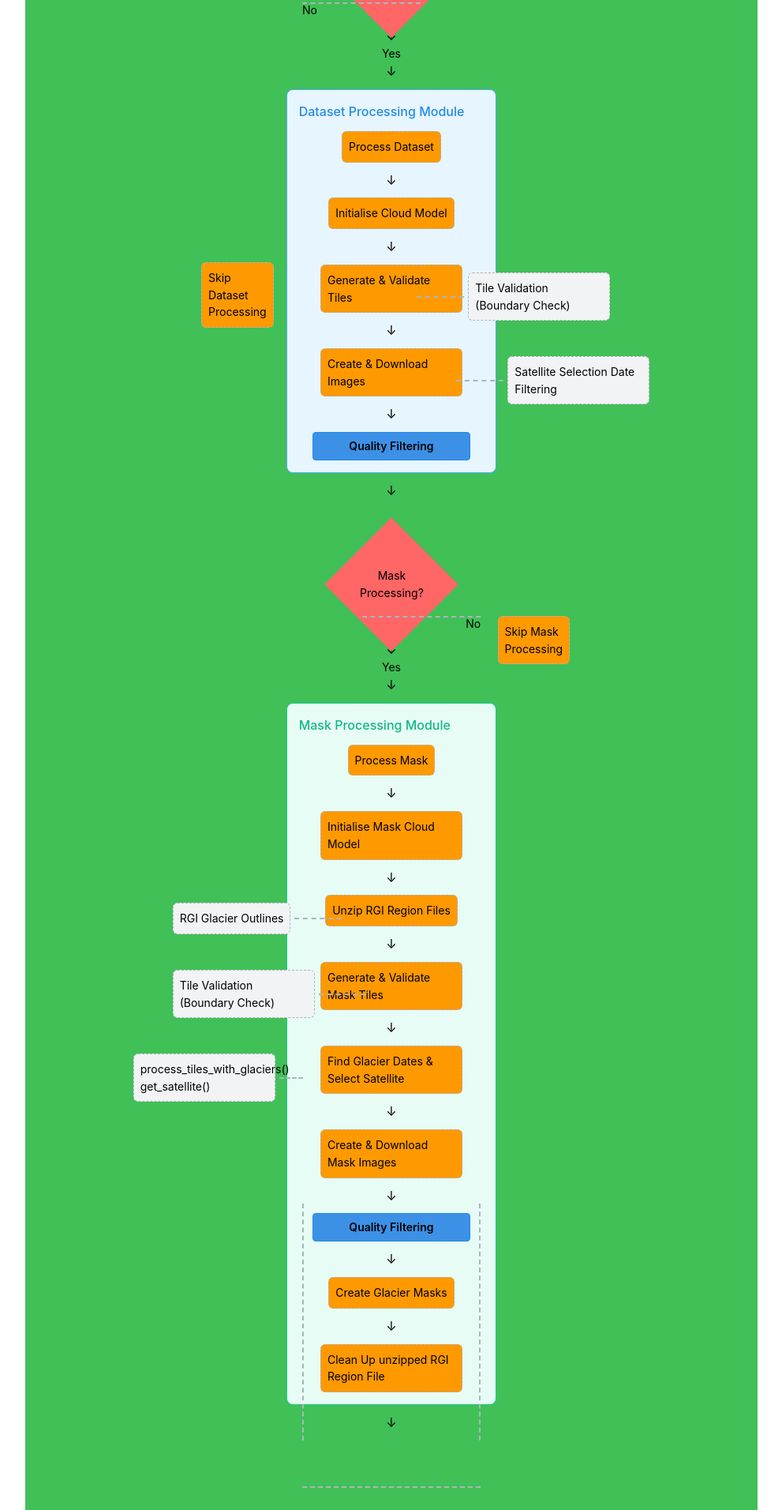
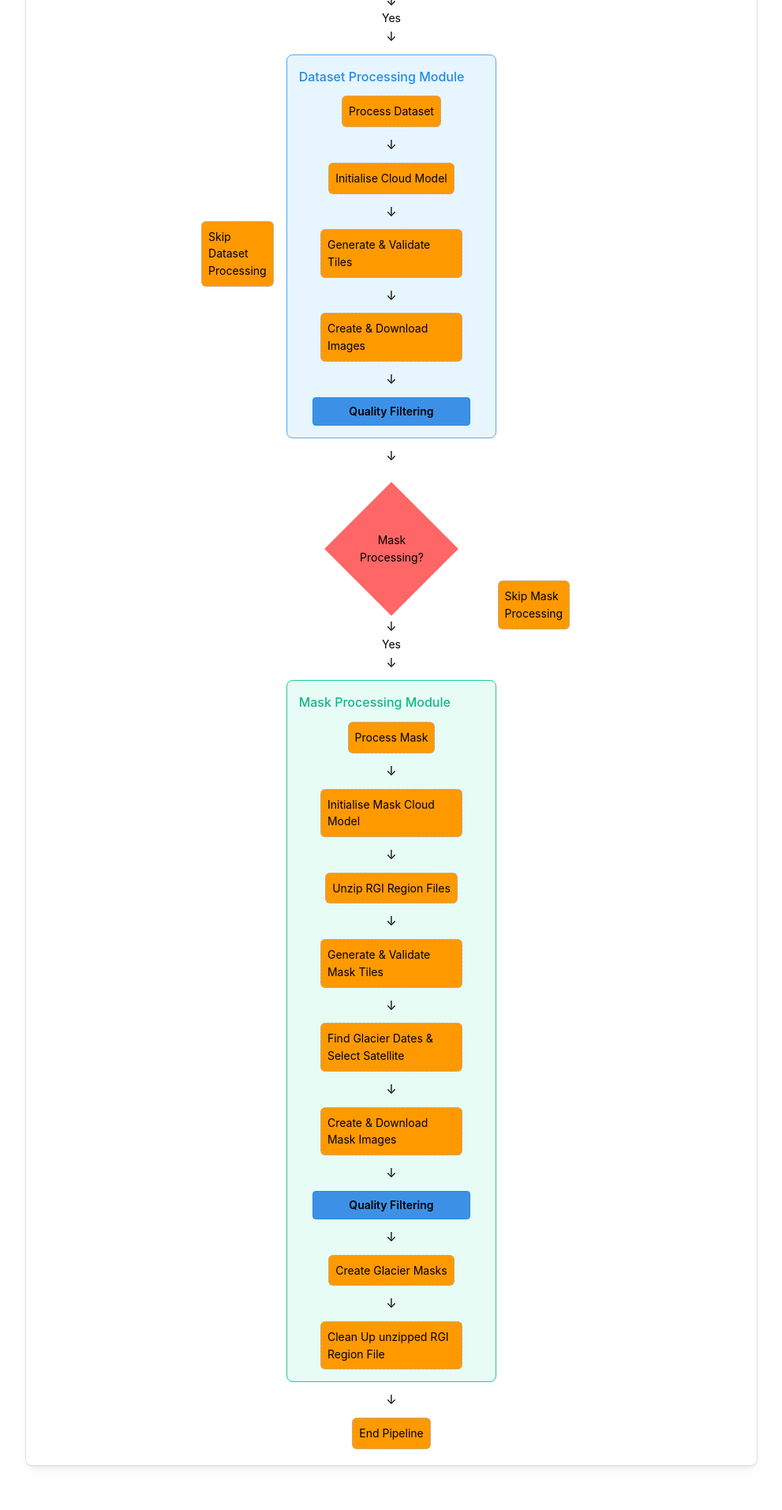
Before and after one commit to Senne2708/flowchart, a React (Vite) app: page / in a window 1280 px wide. Shown: the part 880-2792 px from the top of the page at 79% size, without its empty margins (144-1135 px from the left). After the commit the page ends 2752 px from the top, so only its background shows below. Built offline with nearby package versions, Linux system fonts and the light colour scheme.

Commit message:
Small cosmetic changes

```diff
--- a/src/components/Flowchart.tsx
+++ b/src/components/Flowchart.tsx
@@ -1,4 +1,4 @@
-import { Box, Button, Grid, Group, Paper, Space, Stack, Text, Title} from '@mantine/core';
+import { Box, Button, Card, Grid, Group, Paper, Space, Stack, Text, Title} from '@mantine/core';
 import Config from './Config';
 import StandardBox from './StandardBox';
 
@@ -56,43 +56,11 @@ function Flowchart() {
     );
   };
 
-  // Note component
-  const Note: React.FC<{ content: string }> = ({ content }) => {
-    return (
-      <Box
-        style={{
-          backgroundColor: '#f1f3f5',
-          border: '1px dashed #adb5bd',
-          borderRadius: '6px',
-          padding: '8px',
-          fontSize: '14px',
-          maxWidth: '180px'
-        }}
-      >
-        {content}
-      </Box>
-    );
-  };
-
-  // Dashed line component - horizontal
-  const DashedLineH: React.FC<{ width?: number }> = ({ width = 100 }) => {
-    return (
-      <Box
-        style={{
-          height: '1px',
-          width: `${width}px`,
-          borderBottom: '2px dashed #adb5bd',
-          margin: '0 5px'
-        }}
-      />
-    );
-  };
-
   return (
     <div>
       <Title order={2} mb="md">Flowchart</Title>
-      <Box bg={'red'} >
-        <Stack bg={'green'} align='center'>
+       <Card shadow="sm" padding="lg" radius="md" withBorder>
+        <Stack align='center'>
           <Paper shadow="xs" p="md" mt="lg" withBorder>
           <Stack>
             <Text fw={500} mb="sm">Legend:</Text>
@@ -124,15 +92,6 @@ function Flowchart() {
               <Text>Filtering</Text>
             </Group>
 
-            <Group>
-              <Note content="" />
-              <Text>Note</Text>
-            </Group>
-
-            <Group>
-              <DashedLineH width={40} />
-              <Text>Dashed Connection</Text>
-            </Group>
           </Stack>
         </Paper>
 
@@ -142,6 +101,7 @@ function Flowchart() {
           <StandardBox text="Start Pipeline" color='processColour'/>
           <Text>↓</Text>
           <Config content="Load Config (YAML)" />
+
           <Text>↓</Text>
           <StandardBox text="Initialise EarthDriver" color='processColour'/>
 
@@ -156,6 +116,7 @@ function Flowchart() {
 
             <Grid.Col span={8} style={{ display: 'flex', justifyContent: 'center', flexDirection: 'column', alignItems: 'center' }}>
               <Decision content="Dataset Processing?" />
+              <Space h="md" />
               <Text>↓</Text>
               <Text size="sm">Yes</Text>
               <Text>↓</Text>
@@ -178,25 +139,11 @@ function Flowchart() {
                   <StandardBox text="Initialise Cloud Model" color='processColour'/>
                   <Text>↓</Text>
 
-                  {/* Process with Note connection */}
-                  <Box style={{ position: 'relative', width: '100%', display: 'flex', justifyContent: 'center' }}>
-                    <StandardBox text="Generate & Validate Tiles" color='processColour'/>
-                    <Box style={{ position: 'absolute', right: '-160px', top: '10px', display: 'flex', alignItems: 'center' }}>
-                      <DashedLineH width={60} />
-                      <Note content="Tile Validation (Boundary Check)" />
-                    </Box>
-                  </Box>
+                  <StandardBox text="Generate & Validate Tiles" color='processColour'/>
 
                   <Text>↓</Text>
 
-                  {/* Process with Note connection */}
-                  <Box style={{ position: 'relative', width: '100%', display: 'flex', justifyContent: 'center' }}>
-                    <StandardBox text="Create & Download Images" color='processColour'/>
-                    <Box style={{ position: 'absolute', right: '-210px', top: '10px', display: 'flex', alignItems: 'center' }}>
-                      <DashedLineH width={60} />
-                      <Note content="Satellite Selection Date Filtering" />
-                    </Box>
-                  </Box>
+                  <StandardBox text="Create & Download Images" color='processColour'/>
 
                   <Text>↓</Text>
                   <Module content="Quality Filtering" />
@@ -206,18 +153,6 @@ function Flowchart() {
             </Grid.Col>
 
             <Grid.Col span={2}>
-              {/* No branch dashed line */}
-              <Box style={{
-                position: 'absolute',
-                left: '25%',
-                top: '110px',
-                width: '150px',
-                height: '1px',
-                borderTop: '2px dashed #adb5bd'
-              }} />
-              <Box style={{ position: 'absolute', left: '25%', top: '110px' }}>
-                <Text size="sm">No</Text>
-              </Box>
             </Grid.Col>
           </Grid>
 
@@ -231,6 +166,7 @@ function Flowchart() {
 
             <Grid.Col span={8} style={{ display: 'flex', justifyContent: 'center', flexDirection: 'column', alignItems: 'center' }}>
               <Decision content="Mask Processing?" />
+              <Space h="md" />
               <Text>↓</Text>
               <Text size="sm">Yes</Text>
               <Text>↓</Text>
@@ -253,36 +189,15 @@ function Flowchart() {
                   <StandardBox text="Initialise Mask Cloud Model" color='processColour'/>
                   <Text>↓</Text>
 
-                  {/* Process with Note connection */}
-                  <Box style={{ position: 'relative', width: '100%', display: 'flex', justifyContent: 'center' }}>
-                    <StandardBox text="Unzip RGI Region Files" color='processColour'/>
-                    <Box style={{ position: 'absolute', left: '-160px', top: '10px', display: 'flex', alignItems: 'center' }}>
-                      <Note content="RGI Glacier Outlines" />
-                      <DashedLineH width={60} />
-                    </Box>
-                  </Box>
+                  <StandardBox text="Unzip RGI Region Files" color='processColour'/>
 
                   <Text>↓</Text>
 
-                  {/* Process with Note connection */}
-                  <Box style={{ position: 'relative', width: '100%', display: 'flex', justifyContent: 'center' }}>
-                    <StandardBox text="Generate & Validate Mask Tiles" color='processColour'/>
-                    <Box style={{ position: 'absolute', left: '-160px', top: '10px', display: 'flex', alignItems: 'center' }}>
-                      <Note content="Tile Validation (Boundary Check)" />
-                      <DashedLineH width={60} />
-                    </Box>
-                  </Box>
+                  <StandardBox text="Generate & Validate Mask Tiles" color='processColour'/>
 
                   <Text>↓</Text>
 
-                  {/* Process with Note connection */}
-                  <Box style={{ position: 'relative', width: '100%', display: 'flex', justifyContent: 'center' }}>
-                    <StandardBox text="Find Glacier Dates & Select Satellite" color='processColour'/>
-                    <Box style={{ position: 'absolute', left: '-210px', top: '10px', display: 'flex', alignItems: 'center' }}>
-                      <Note content="process_tiles_with_glaciers() get_satellite()" />
-                      <DashedLineH width={30} />
-                    </Box>
-                  </Box>
+                  <StandardBox text="Find Glacier Dates & Select Satellite" color='processColour'/>
 
                   <Text>↓</Text>
                   <StandardBox text="Create & Download Mask Images" color='processColour'/>
@@ -298,79 +213,18 @@ function Flowchart() {
             </Grid.Col>
 
             <Grid.Col span={2}>
-              {/* No branch dashed line */}
-              <Box style={{
-                position: 'absolute',
-                right: '25%',
-                top: '110px',
-                width: '150px',
-                height: '1px',
-                borderTop: '2px dashed #adb5bd'
-              }} />
-              <Box style={{ position: 'absolute', right: '25%', top: '110px' }}>
-                <Text size="sm">No</Text>
-              </Box>
               <Box style={{ position: 'relative', top: '110px', display: 'flex', justifyContent: 'flex-end' }}>
                 <StandardBox text="Skip Mask Processing" color='processColour'/>
               </Box>
             </Grid.Col>
           </Grid>
 
-          {/* Common path down */}
-          <Box style={{ position: 'relative', width: '100%', height: '80px' }}>
-            {/* Skip Dataset Processing line */}
-            <Box style={{
-              position: 'absolute',
-              left: '25%',
-              top: '-300px',
-              height: '300px',
-              width: '1px',
-              borderLeft: '2px dashed #adb5bd'
-            }} />
-
-            {/* Skip Mask Processing line */}
-            <Box style={{
-              position: 'absolute',
-              right: '25%',
-              top: '-300px',
-              height: '300px',
-              width: '1px',
-              borderLeft: '2px dashed #adb5bd'
-            }} />
-
-            {/* Horizontal connector at bottom */}
-            <Box style={{
-              position: 'absolute',
-              left: '25%',
-              right: '25%',
-              bottom: '20px',
-              height: '1px',
-              borderBottom: '2px dashed #adb5bd'
-            }} />
-          </Box>
-
           {/* End point */}
           <StandardBox text="End Pipeline" color='processColour'/>
         </Stack>
 
-        {/* Additional notes for configuration */}
-        <Box style={{ marginTop: '40px' }}>
-          <Group >
-            <Box style={{ display: 'flex', alignItems: 'center', marginRight: '20px' }}>
-              <Note content="config.yaml" />
-              <DashedLineH width={20} />
-              <Text>→ Load Config</Text>
-            </Box>
-
-            <Box style={{ display: 'flex', alignItems: 'center' }}>
-              <Note content="Earth Engine Authentication" />
-              <DashedLineH width={20} />
-              <Text>→ Initialise EarthDriver</Text>
-            </Box>
-          </Group>
-        </Box>
         </Stack>
-      </Box>
+      </Card>
 
     </div>
   );
--- a/src/components/Header.tsx
+++ b/src/components/Header.tsx
@@ -9,7 +9,7 @@ function Header() {
       justify="space-between"
     >
       <Group>
-        <Title>Senne's Dissertation Project</Title>
+        <Title>Dissertation Project</Title>
       </Group>
     </Flex>
   );
```
